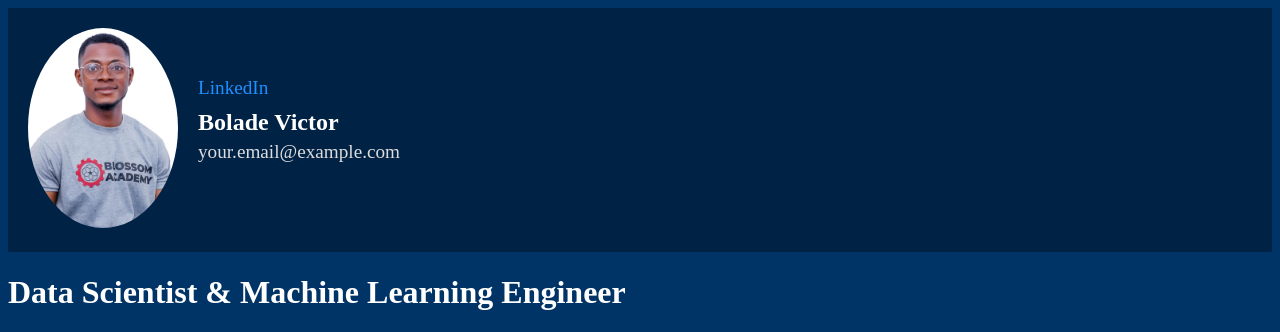
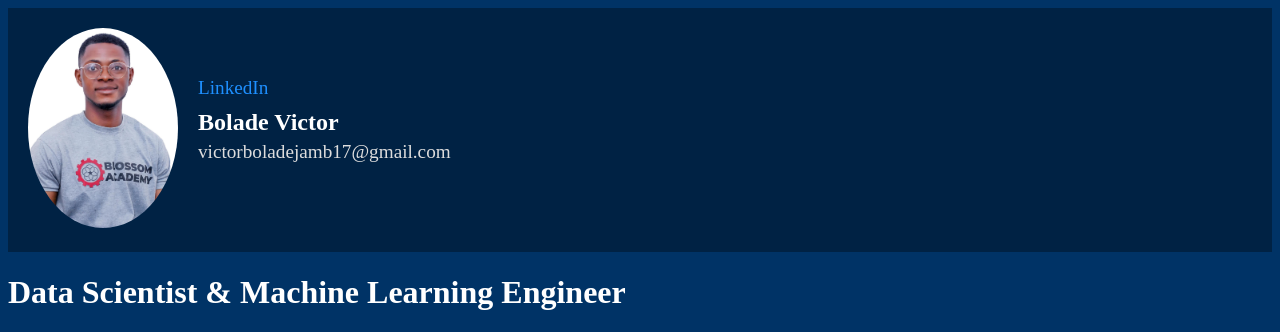
Before and after one commit to VictorAID/Portfolio_Website, a Jekyll site: the page built from README.md, in a window 1280 px wide. Shown: the top 332 px of the page. Built offline with Jekyll 4.4.1, drawn with Linux system fonts in a browser that asks for light colours; our own code applies the rules of GitHub Pages for plain Markdown files.

Commit message:
Update default.html

```diff
--- a/_layouts/default.html
+++ b/_layouts/default.html
@@ -9,9 +9,9 @@
       <img src="{{ site.baseurl }}{{ site.logo }}" alt="Site Logo">
     </div>
     <div class="profile-info">
-      <a href="https://www.linkedin.com/in/your-linkedin-profile" class="profile-link">LinkedIn</a>
+      <a href="https://www.linkedin.com/in/bolade-victor/" class="profile-link">LinkedIn</a>
       <h1 class="profile-name">{{ site.title }}</h1>
-      <p class="profile-email">your.email@example.com</p>
+      <p class="profile-email">victorboladejamb17@gmail.com</p>
     </div>
   </header>
   <main>
```
